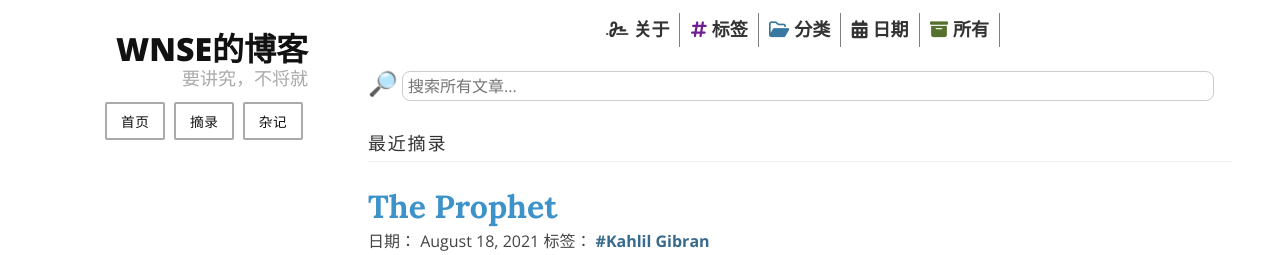
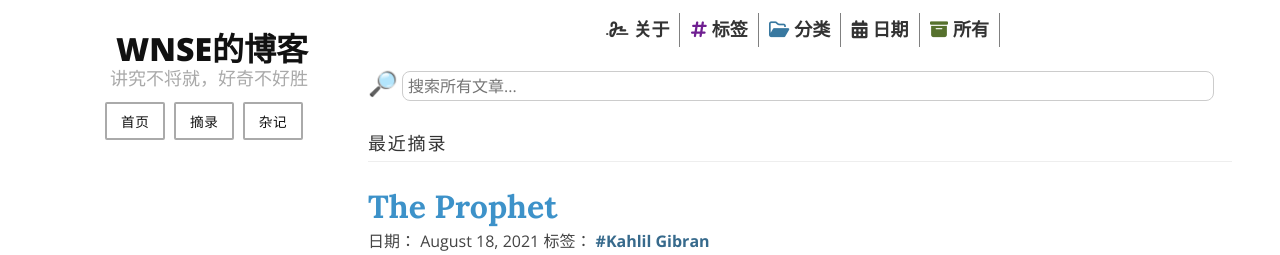
Before and after one commit to wnse/wnse.github.io, a Jekyll site: the page built from _pages/notes.md, in a window 1280 px wide. Shown: the top 255 px of the page. Built offline with Jekyll 4.4.1, drawn with Linux system fonts in a browser that asks for light colours; nearby versions of some CDN libraries.

Commit message:
vault backup: 2021-11-01 14:05:34

```diff
--- a/_config.yml
+++ b/_config.yml
@@ -21,7 +21,7 @@
 title: "wnse的博客"
 email: yangkai07@gmail.com
 description: >- # this means to ignore newlines until "baseurl:"
-  要讲究，不将就
+  讲究不将就，好奇不好胜
 baseurl: "" # the subpath of your site, e.g. /blog
 url: "https://wnse.github.io" # the base hostname & protocol for your site, e.g. http://example.com
 repository: wnse/wnse.github.io
```
